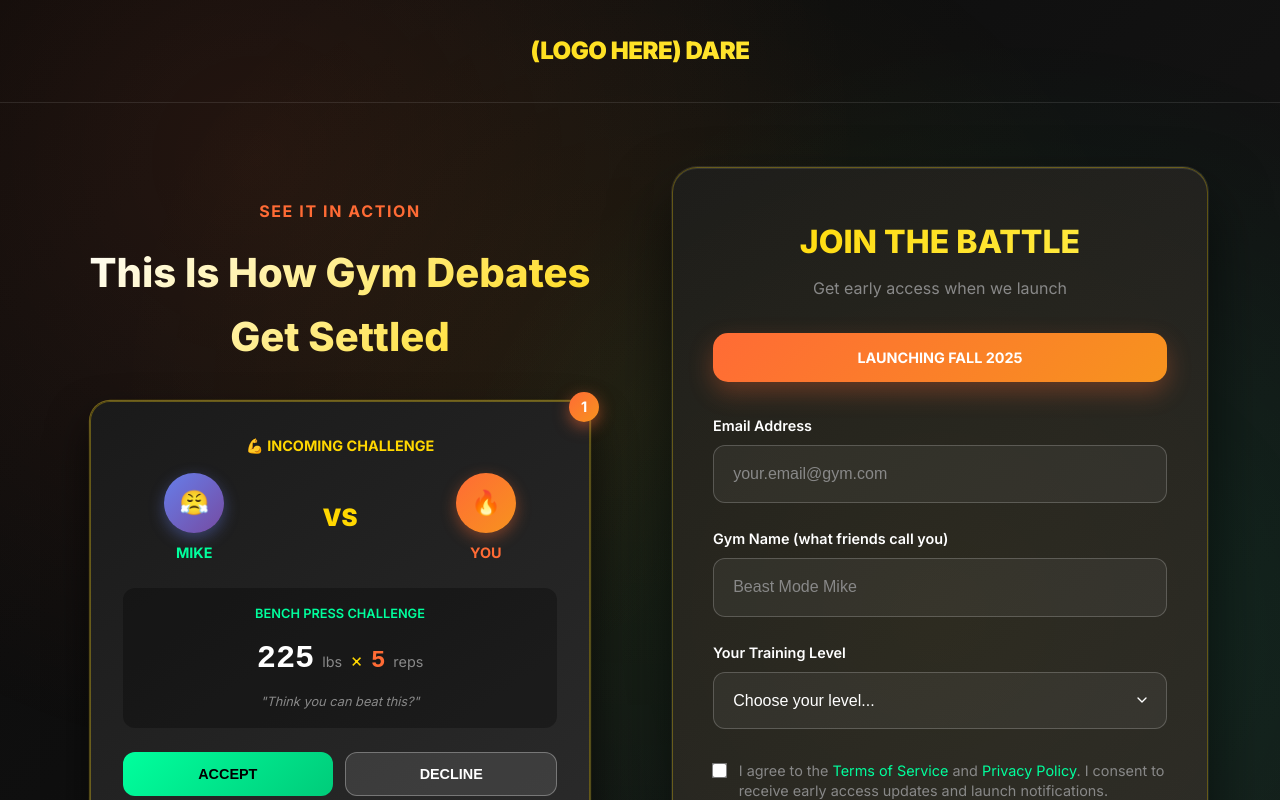
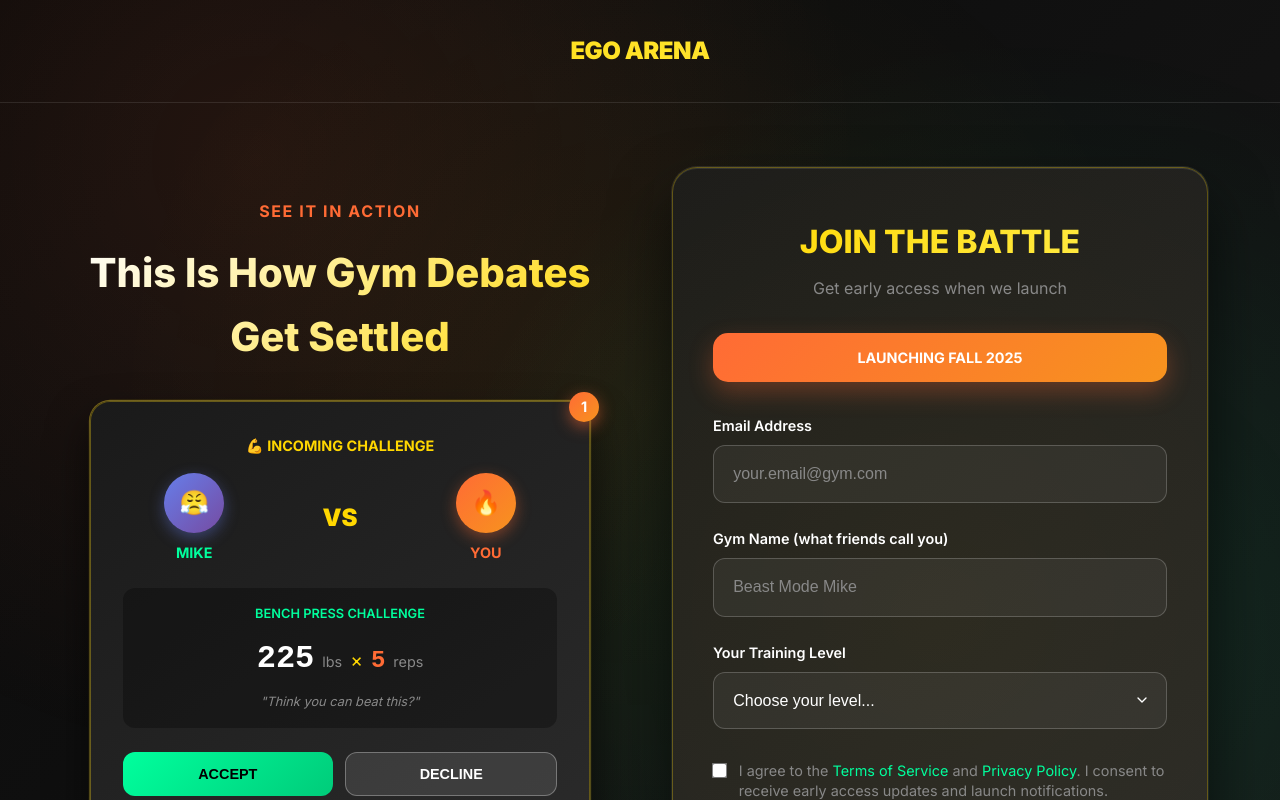
Before and after one commit to evanlambb/Fitness-App, a website: page index.html in a window 1280 px wide. Shown: the top 800 px of the page. Drawn offline with nearby package versions, Linux system fonts and the light colour scheme.

```diff
--- a/index.html
+++ b/index.html
@@ -30,7 +30,7 @@
     <!-- Header -->
     <header class="header">
         <div class="logo">
-            (LOGO HERE) DARE
+            EGO ARENA
         </div>
     </header>
 
```
